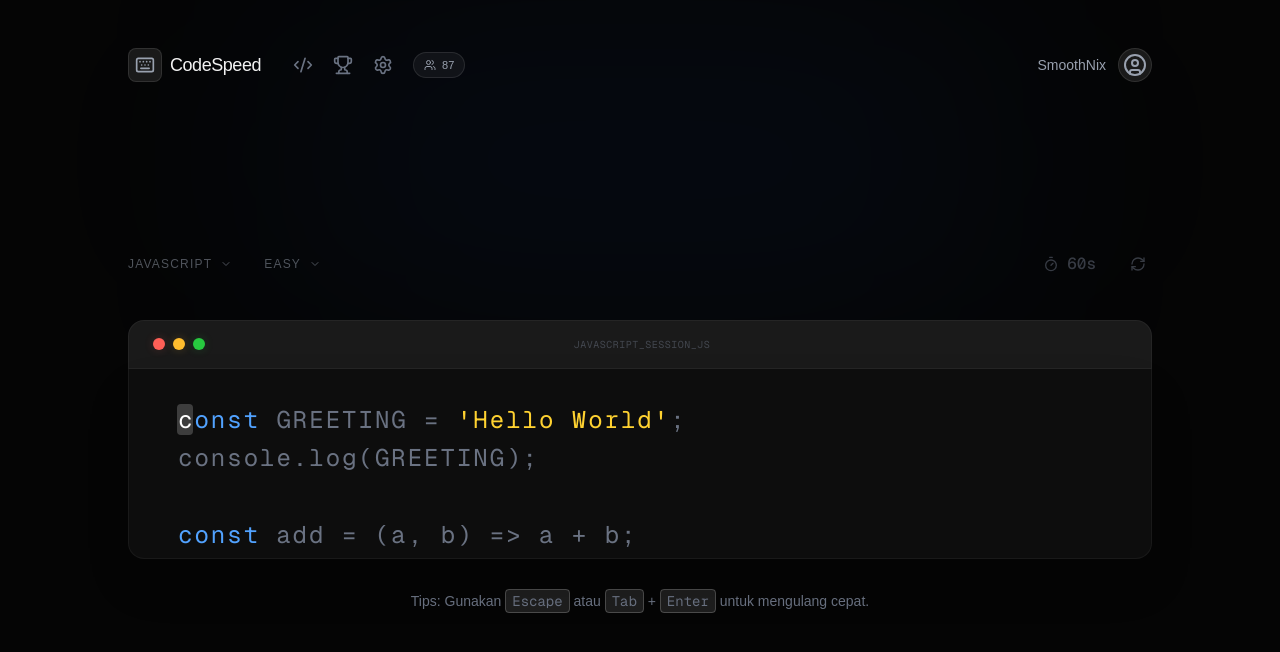
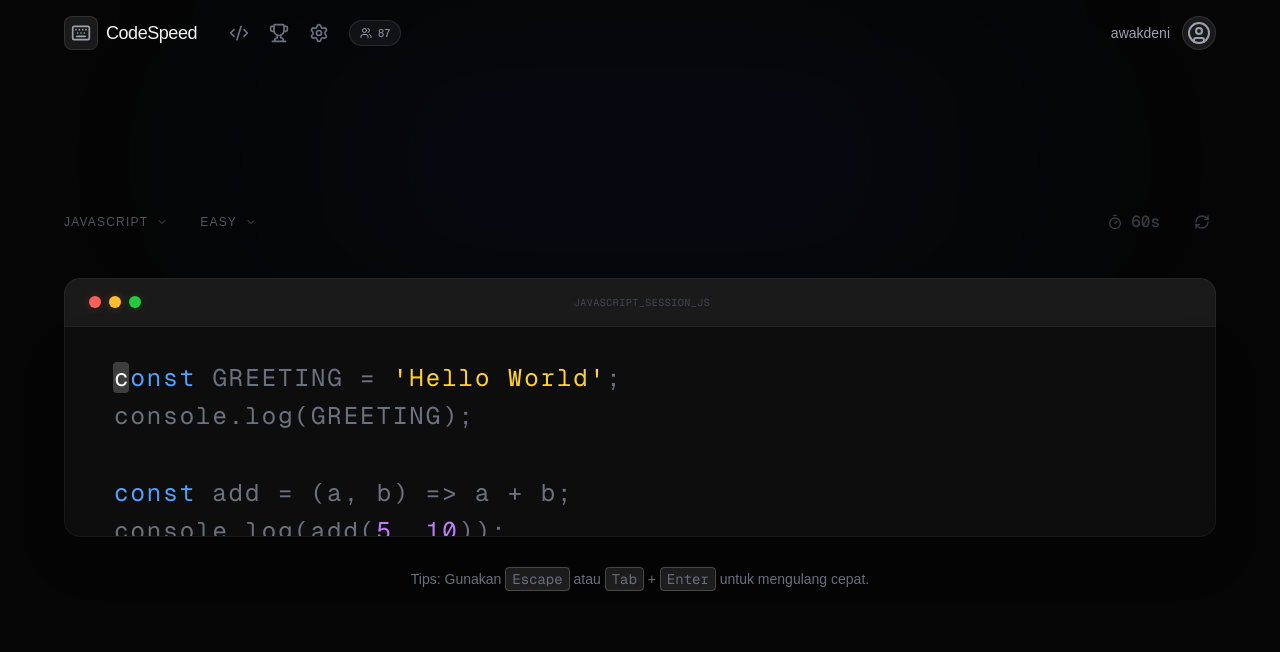
Before and after one commit to awakdeni/typing-test, a Next.js app: page / in a window 1280 px wide. Shown: the top 652 px of the page. Built offline with nearby package versions, Linux system fonts and the light colour scheme.

Commit message:
style: menggeser tata letak lebih ke atas dan memperlebar area terminal

```diff
--- a/src/app/page.tsx
+++ b/src/app/page.tsx
@@ -9,9 +9,9 @@ export default function Home() {
         <div className="absolute top-0 left-1/2 -translate-x-1/2 w-[60%] h-[40%] bg-blue-600/5 blur-[120px] rounded-full" />
       </div>
 
-      <div className="relative z-10 container mx-auto px-4 pt-12 pb-20 flex flex-col min-h-screen">
+      <div className="relative z-10 container mx-auto px-4 pt-4 pb-20 flex flex-col min-h-screen">
         {/* Navigation Header */}
-        <header className="flex items-center justify-between mb-12 max-w-5xl mx-auto w-full">
+        <header className="flex items-center justify-between mb-4 max-w-6xl mx-auto w-full">
           <div className="flex items-center gap-8">
             <div className="flex items-center gap-2 group cursor-pointer">
               <div className="bg-[#1a1a1a] p-1.5 rounded-lg border border-white/10 group-hover:border-blue-500/50 transition-colors">
@@ -32,7 +32,7 @@ export default function Home() {
           </div>
 
           <div className="flex items-center gap-3 group cursor-pointer">
-            <span className="text-sm font-medium text-gray-400 group-hover:text-white transition-colors">SmoothNix</span>
+            <span className="text-sm font-medium text-gray-400 group-hover:text-white transition-colors">awakdeni</span>
             <div className="p-1 bg-[#1a1a1a] rounded-full border border-white/10 group-hover:border-blue-500/50 transition-colors">
               <UserCircle className="w-6 h-6 text-gray-400" />
             </div>
--- a/src/components/CodeDisplay.tsx
+++ b/src/components/CodeDisplay.tsx
@@ -75,7 +75,7 @@ export const CodeDisplay: React.FC<CodeDisplayProps> = ({
   };
 
   return (
-    <div className="w-full max-w-5xl mx-auto animate-in fade-in zoom-in duration-500">
+    <div className="w-full max-w-6xl mx-auto animate-in fade-in zoom-in duration-500">
       {/* Window Frame Header */}
       <div className="bg-[#1a1a1a] border border-white/5 rounded-t-2xl px-6 py-4 flex items-center justify-between">
         <div className="flex gap-2">
@@ -91,7 +91,7 @@ export const CodeDisplay: React.FC<CodeDisplayProps> = ({
 
       <div
         ref={containerRef}
-        className="relative font-mono text-2xl leading-[1.6] bg-[#0d0d0d] pt-8 pb-12 px-12 rounded-b-2xl border-x border-b border-white/5 shadow-2xl overflow-y-hidden h-[190px] scrollbar-hide"
+        className="relative font-mono text-2xl leading-[1.6] bg-[#0d0d0d] pt-8 pb-12 px-12 rounded-b-2xl border-x border-b border-white/5 shadow-2xl overflow-y-hidden h-[210px] scrollbar-hide"
       >
         <div className="whitespace-pre-wrap break-words">
           {code.split('').map((char, index) => {
--- a/src/components/TypingTest.tsx
+++ b/src/components/TypingTest.tsx
@@ -55,7 +55,7 @@ export const TypingTest = () => {
   }, [selectedLanguage, selectedDifficulty]);
 
   return (
-    <div className="max-w-5xl mx-auto w-full space-y-8 animate-in fade-in slide-in-from-bottom-4 duration-1000">
+    <div className="max-w-6xl mx-auto w-full space-y-8 animate-in fade-in slide-in-from-bottom-4 duration-1000">
       {/* Header / Config */}
       <div className="flex flex-wrap items-center justify-between gap-4 py-2 opacity-50 hover:opacity-100 transition-opacity duration-300">
         <div className="flex items-center gap-8 text-[12px] font-medium tracking-widest uppercase">
```
